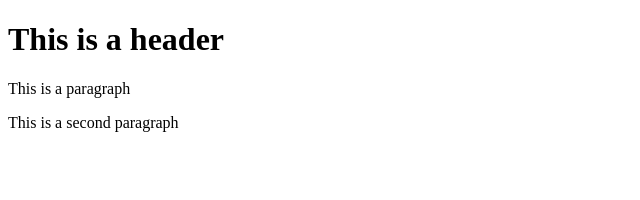
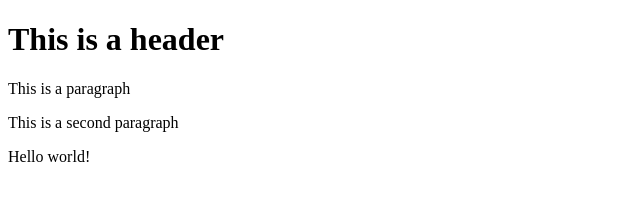
Before and after one commit to emanuelrouse/git-test, a website: page index.html in a window 1280 px wide. Shown: the whole page, without its empty margins (0-640 px from the left). Drawn offline with Linux system fonts and the light colour scheme.

Commit message:
Using NPM

```diff
--- a/index.html
+++ b/index.html
@@ -4,5 +4,6 @@
     <h1>This is a header</h1>
     <p>This is a paragraph</p>
     <p>This is a second paragraph</p>
+    <p>Hello world!</p>
   </body>
 </html>
```
Also changed, not shown: package.json (added, +24 -0 lines), 2 other files.
